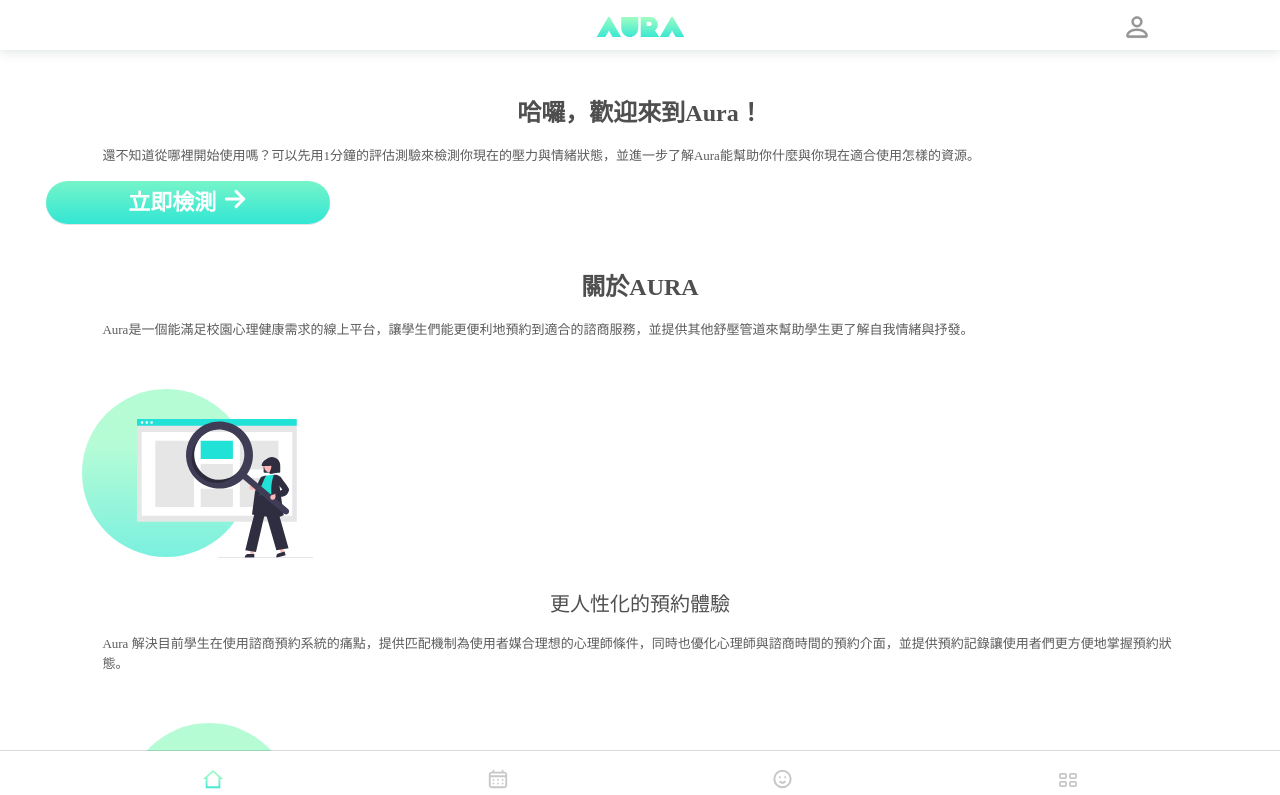
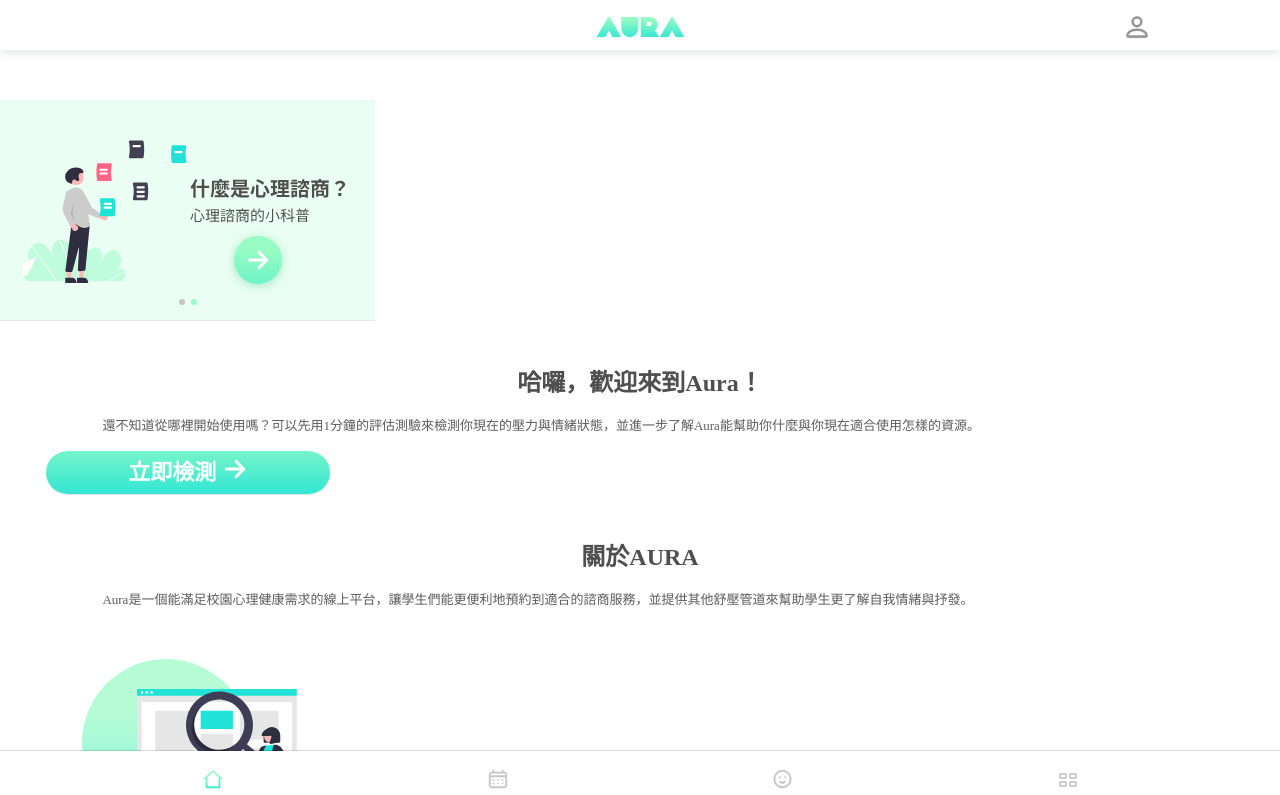
Before and after one commit to yoyoLin427/AURA, a Vue app: page /home in a window 1280 px wide. Shown: the top 795 px of the page. Built offline with nearby package versions, Linux system fonts and the light colour scheme; what vue-resource would draw is missing.

Commit message:
Fix homepage

```diff
--- a/src/views/Homepage.vue
+++ b/src/views/Homepage.vue
@@ -1,6 +1,11 @@
 <template>
   <div>
     <Nav showUser=true ></Nav>
+    <div class="emptybar"></div>
+    <div class="banner">
+      <img id="slide1" src="@/assets/yoyoLin/home_slide1.svg" />
+      <img id="slide2" src="@/assets/yoyoLin/home_slide2.svg" />
+    </div>
     <div class="title">哈囉，歡迎來到Aura！</div>
     <div class="text_nofade">
       還不知道從哪裡開始使用嗎？可以先用1分鐘的評估測驗來檢測你現在的壓力與情緒狀態，並進一步了解Aura能幫助你什麼與你現在適合使用怎樣的資源。
```
